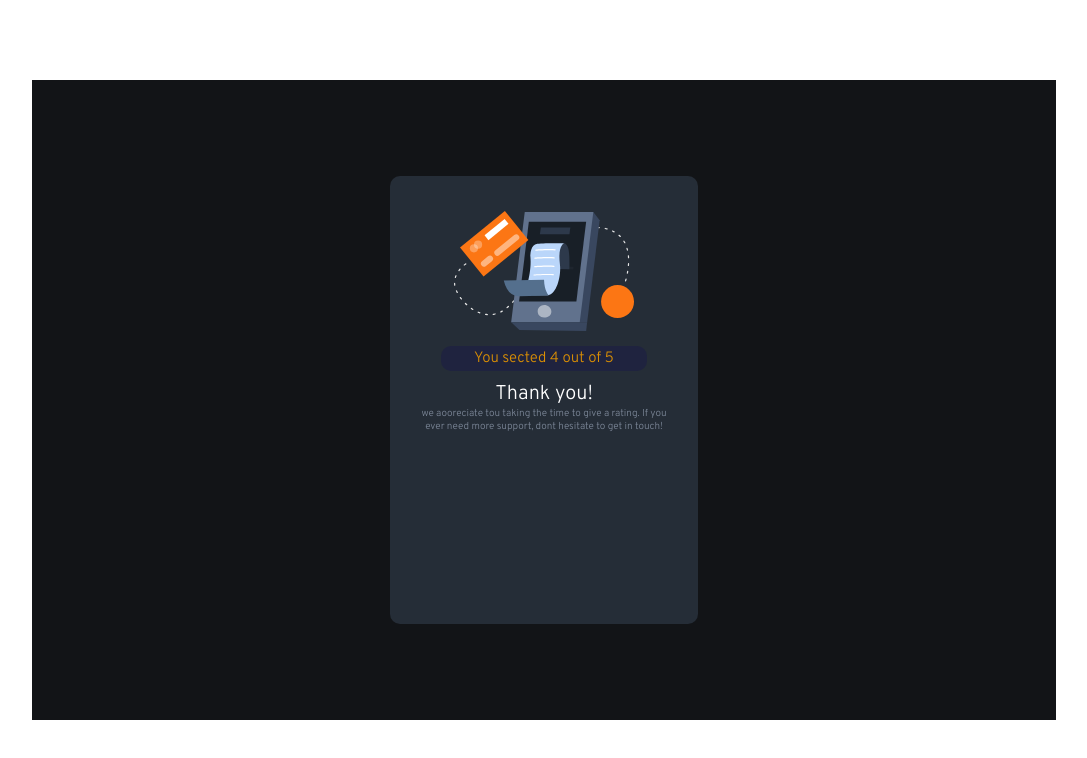
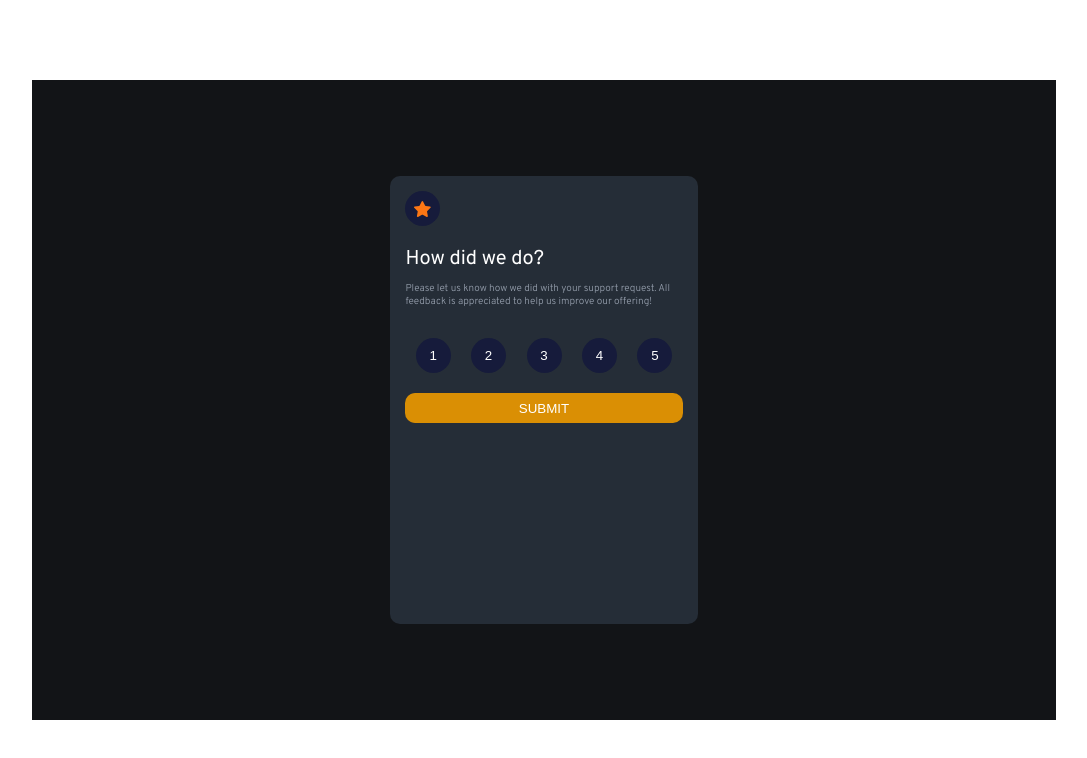
Before and after one commit to RosaGR01/Interactive-rating-component, a plain HTML site: page index.html in a window 1280 px wide. Shown: the whole page, without its empty margins (96-1183 px from the left). Drawn offline with Linux system fonts and the light colour scheme.

Commit message:
se agrego la funcionalidad con js

```diff
--- a/index.html
+++ b/index.html
@@ -13,7 +13,7 @@
 <body>
 
   <main>
-    <section class="inactive">
+    <section class="" id="calificar">
       <div class="conteiner-start">
         <img src="images/icon-star.svg" alt="">
       </div>
@@ -21,19 +21,19 @@
       <p class="section-texto">Please let us know how we did with your support request. All feedback is appreciated
         to help us improve our offering!</p>
         <div class="container-cal">
-          <div  class="conteiner-start"><span>1</span></div>
-          <div  class="conteiner-start"><span>2</span></div>
-          <div  class="conteiner-start"><span>3</span></div>
-          <div  class="conteiner-start"><span>4</span></div>
-          <div  class="conteiner-start"><span>5</span></div>
+          <button  class="conteiner-start" id="uno" onclick="seleccionado(1)"><span>1</span></button>
+          <button  class="conteiner-start" id="dos" onclick="seleccionado(2)"><span>2</span></button>
+          <button  class="conteiner-start" id="tres" onclick="seleccionado(3)"><span>3</span></button>
+          <button  class="conteiner-start" id="cuatro" onclick="seleccionado(4)"><span>4</span></button>
+          <button  class="conteiner-start" id="cinco" onclick="seleccionado(5)"><span>5</span></button>
         </div>
-        <button>SUBMIT</button>
+        <button id="btn" onclick="ponderacion()">SUBMIT</button>
     </section>
 
-  <section >
+  <section  class="inactive" id="agradeser">
     <div class="container-appreciate">
       <img src="images/illustration-thank-you.svg" alt="">
-      <div class="container-calificacion"><h2>You sected 4 out of 5</h2></div>
+      <div class="container-calificacion" ><h2 id="texto"></h2></div>
       <h2 class="appreciate-title">Thank you!</h2>
       <p class="apreciate-text">we aooreciate tou taking the time to give a rating.
         If you ever need more support, dont hesitate to get in touch!
--- a/main.js
+++ b/main.js
@@ -0,0 +1,15 @@
+const btn = document.getElementById('btn');
+
+function seleccionado( num){
+    document.getElementById('texto').innerHTML = `You sected ${num} out of 5`;
+
+}
+
+function ponderacion(){
+    document.getElementById('calificar').classList.add('inactive');
+    document.getElementById('agradeser').classList.remove('inactive');
+
+
+
+
+}
--- a/style.css
+++ b/style.css
@@ -46,7 +46,7 @@ section{
     background-color: rgb(22, 27, 59);
     border-radius: 50%;
 }
-.conteiner-start:hover{
+.conteiner-start:focus{
     background-color: var(--orange);
 }
 .conteiner-start img{
```
Also changed, not shown: 2 other files.
